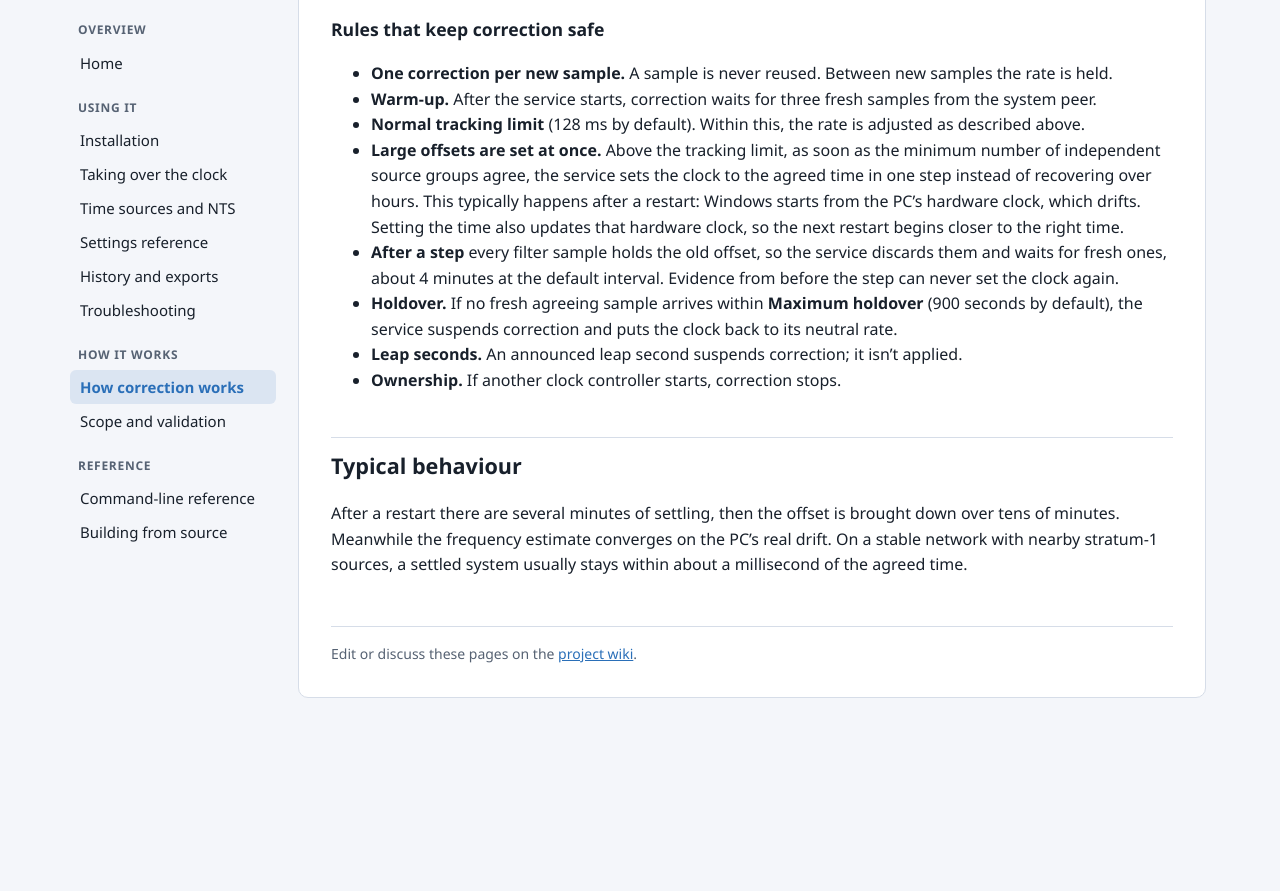
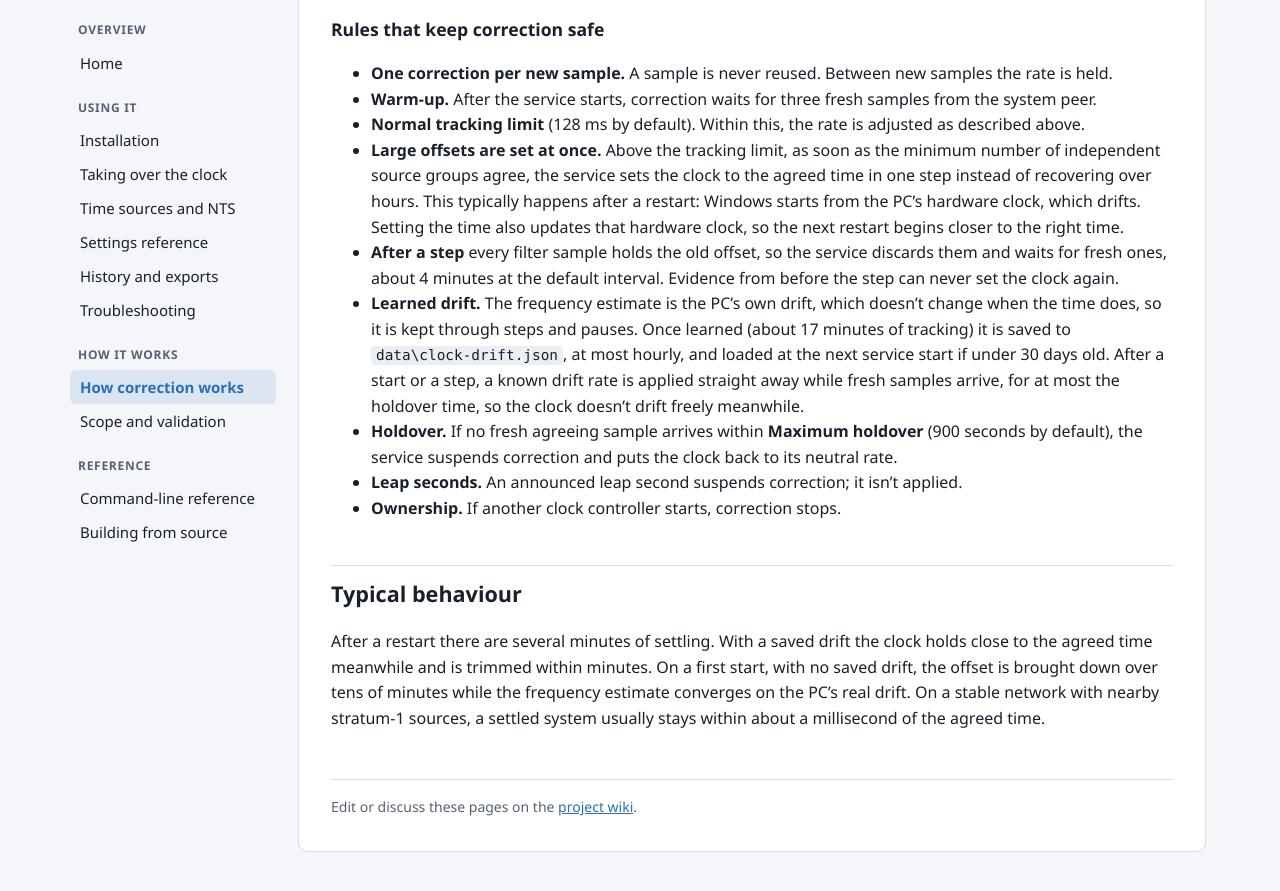
Before and after one commit to optimusprime-nn/nettime-next, a Jekyll site: the page built from How-correction-works.md, in a window 1280 px wide and 900 px high, scrolled down 2397 px. Shown: the top 891 px of the window. Built offline with Jekyll 4.4.1, drawn with Linux system fonts in a browser that asks for light colours; before the commit the page ends 3143 px from its top, so only the background shows below that.

Commit message:
Document NetTime Next 1.1.1 learned drift
Co-Authored-By: Claude Opus 5.5 <noreply@anthropic.com>

```diff
--- a/How-correction-works.md
+++ b/How-correction-works.md
@@ -111,6 +111,13 @@ error takes at least 40 seconds to remove.
 - **After a step** every filter sample holds the old offset, so the service
   discards them and waits for fresh ones, about 4 minutes at the default
   interval. Evidence from before the step can never set the clock again.
+- **Learned drift.** The frequency estimate is the PC's own drift, which
+  doesn't change when the time does, so it is kept through steps and pauses.
+  Once learned (about 17 minutes of tracking) it is saved to
+  `data\clock-drift.json`, at most hourly, and loaded at the next service
+  start if under 30 days old. After a start or a step, a known drift rate is
+  applied straight away while fresh samples arrive, for at most the holdover
+  time, so the clock doesn't drift freely meanwhile.
 - **Holdover.** If no fresh agreeing sample arrives within **Maximum
   holdover** (900 seconds by default), the service suspends correction and
   puts the clock back to its neutral rate.
@@ -120,8 +127,10 @@ error takes at least 40 seconds to remove.
 
 ## Typical behaviour
 
-After a restart there are several minutes of settling, then the offset is
-brought down over tens of minutes. Meanwhile the frequency estimate
-converges on the PC's real drift. On a stable network with nearby stratum-1
+After a restart there are several minutes of settling. With a saved drift
+the clock holds close to the agreed time meanwhile and is trimmed within
+minutes. On a first start, with no saved drift, the offset is brought down
+over tens of minutes while the frequency estimate converges on the PC's real
+drift. On a stable network with nearby stratum-1
 sources, a settled system usually stays within about a millisecond of the
 agreed time.
--- a/_config.yml
+++ b/_config.yml
@@ -2,7 +2,7 @@ title: NetTime Next
 description: Accurate, evidence-based time synchronization for Windows, with NTS.
 baseurl: /nettime-next
 url: https://optimusprime-nn.github.io
-version: "1.1.0"
+version: "1.1.1"
 markdown: kramdown
 kramdown:
   input: GFM
```
Also changed, not shown: Installation.md (+1 -1 lines), Troubleshooting.md (+4 -2 lines), index.md (+1 -1 lines).
